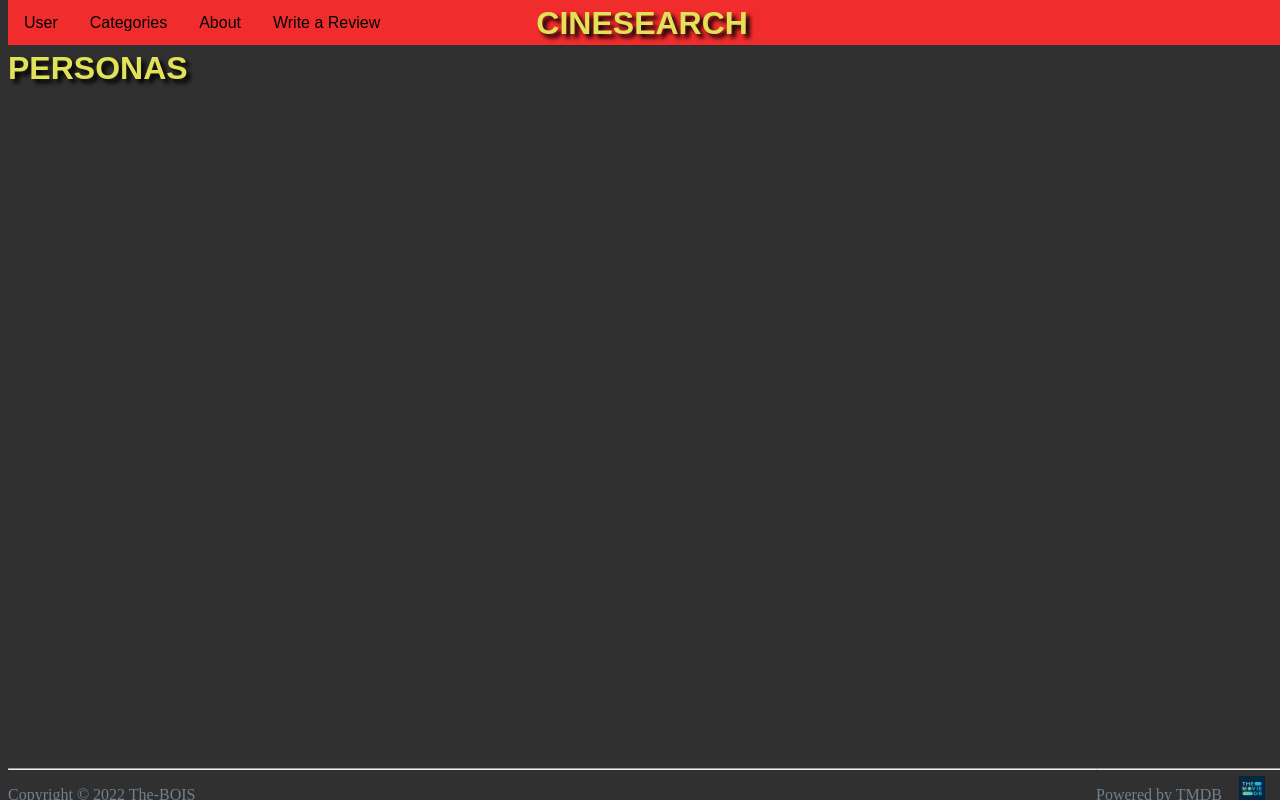
After one commit to iparker2800/The-BOIS, a Node server app: page /personas in a window 1280 px wide. The commit adds this page. Run offline with Node 20, Linux system fonts and the light colour scheme.

Commit message:
added routes

```diff
--- a/index.js
+++ b/index.js
@@ -20,6 +20,52 @@ app.get('/About', function(req, res){
   res.render('About')
 })
 
+// 'Interview1' Route
+app.get('/Interview1', function(req, res){
+  res.render('Interview1');
+})
+
+// 'Interview2' Route
+app.get('/Interview2', function(req, res){
+  res.render('Interview2');
+})
+
+// 'Interview3' Route
+app.get('/Interview3', function(req, res){
+  res.render('Interview3');
+})
+
+// 'Interview4' Route
+app.get('/Interview4', function(req, res){
+  res.render('Interview4');
+})
+
+// 'Interview5' Route
+app.get('/Interview5', function(req, res){
+  res.render('Interview5');
+})
+
+// 'personas' Route
+app.get('/personas', function(req, res){
+  res.render('personas');
+})
+
+// 'scenarios' Route
+app.get('/scenarios', function(req, res){
+  res.render('scenarios');
+})
+
+// 'user_stories' Route
+app.get('/user_stories', function(req, res){
+  res.render('user_stories');
+})
+
+// 'features' Route
+app.get('/features', function(req, res){
+  res.render('features');
+})
+
+
 
 // Start the server
 app.listen(port, function() {
--- a/public/style.css
+++ b/public/style.css
@@ -283,3 +283,11 @@ svg {
   height: 20px;
   overflow: hidden;
 }
+#featureheading{
+  text-shadow: 4px 4px 4px rgb(0, 0, 0);
+  font-family: Arial, Helvetica, sans-serif;
+  text-align: left;
+  text-transform: uppercase;
+  margin-top: 50px;
+  color: rgb(226, 226, 88);
+}
--- /dev/null
+++ b/views/Base_layout.pug
@@ -0,0 +1,26 @@
+doctype html
+html
+    head
+        title CineSearch
+        meta(name="viewport", content="width=device-width, initial-scale=1.0")
+        link(rel="stylesheet", href="style.css")
+    body
+        div(class="main")
+
+
+        div(class="topnav")
+            a(class="active" href="#home") User
+            a(href="#news") Categories
+            a(href="#about") About
+            a(href="#review") Write a Review
+            h1(id="HomepageHeader") CineSearch
+
+        block content
+
+        footer(id='footer1')
+            hr
+            p Copyright &copy; 2022 The-BOIS
+        footer(id='footer2')
+            hr
+            p Powered by TMDB
+                img(id='TMDBlogo' src='img/tmdb1.jpeg' alt='TMDBlogo')
--- /dev/null
+++ b/views/Interview1.pug
@@ -0,0 +1,5 @@
+extends Base_layout
+
+block content
+
+    h1(id='featureheading') Interview 1
--- /dev/null
+++ b/views/Interview2.pug
@@ -0,0 +1,5 @@
+extends Base_layout
+
+block content
+
+    h1(id='featureheading') Interview 2
--- /dev/null
+++ b/views/Interview3.pug
@@ -0,0 +1,5 @@
+extends Base_layout
+
+block content
+
+    h1(id='featureheading') Interview 3
--- /dev/null
+++ b/views/Interview4.pug
@@ -0,0 +1,5 @@
+extends Base_layout
+
+block content
+
+    h1(id='featureheading') Interview 4
--- /dev/null
+++ b/views/Interview5.pug
@@ -0,0 +1,5 @@
+extends Base_layout
+
+block content
+
+    h1(id='featureheading') Interview 5
--- /dev/null
+++ b/views/personas.pug
@@ -0,0 +1,5 @@
+extends Base_layout
+
+block content
+
+    h1(id='featureheading') Personas
--- /dev/null
+++ b/views/scenarios.pug
@@ -0,0 +1,5 @@
+extends Base_layout
+
+block content
+
+    h1(id='featureheading') Scenarios
--- /dev/null
+++ b/views/user_stories.pug
@@ -0,0 +1,5 @@
+extends Base_layout
+
+block content
+
+    h1(id='featureheading') User Stories
```
Also changed, not shown: views/Homepage_layout.pug (renamed from views/layout.pug, +9 -0 lines), views/homepage.pug (+1 -8 lines), views/features.pug (added).
